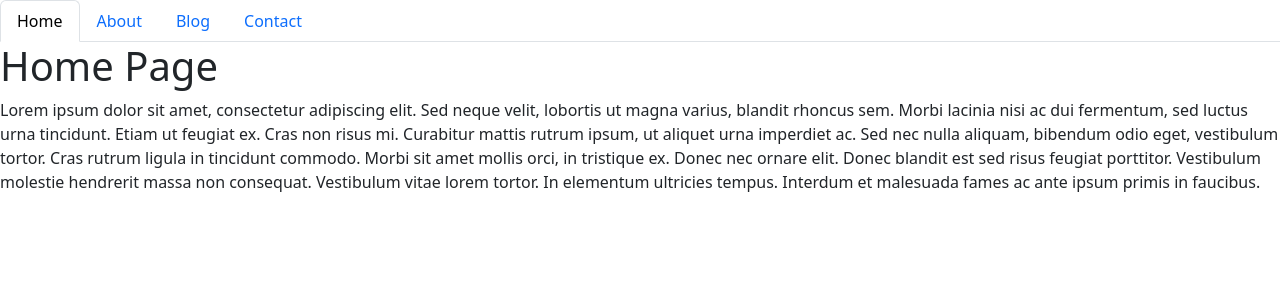
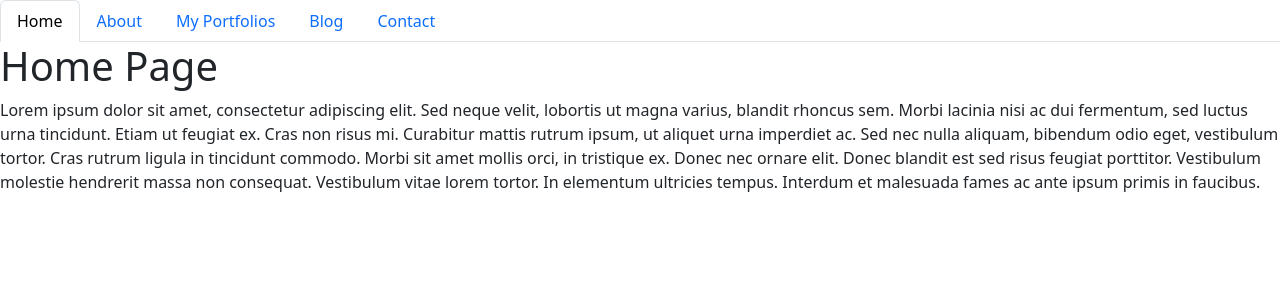
Before and after one commit to Jeshikha/react-portfolio, a React (Create React App) app in the folder react-portfolio/: page / in a window 1280 px wide. Shown: the top 300 px of the page. Built offline with nearby package versions, Linux system fonts and the light colour scheme.

Commit message:
corrected appropriate file and added my Portfolios nav tab

```diff
--- a/react-portfolio/src/components/NavTabs.js
+++ b/react-portfolio/src/components/NavTabs.js
@@ -23,6 +23,15 @@ function NavTabs(props) {
       </li>
       <li className="nav-item">
         <a
+          href="#myportfolio"
+          onClick={() => props.handlePageChange("MyPortfolio")}
+          className={props.currentPage === "MyPortfolio" ? "nav-link active" : "nav-link"}
+        >
+          My Portfolios
+        </a>
+      </li>
+      <li className="nav-item">
+        <a
           href="#blog"
           onClick={() => props.handlePageChange("Blog")}
           className={props.currentPage === "Blog" ? "nav-link active" : "nav-link"}
--- a/react-portfolio/src/components/PortfolioContainer.js
+++ b/react-portfolio/src/components/PortfolioContainer.js
@@ -4,6 +4,7 @@ import Home from "./pages/Home";
 import About from "./pages/About";
 import Blog from "./pages/Blog";
 import Contact from "./pages/Contact";
+import MyPortfolio from "./pages/myPortfolio";
 
 class Portfolio extends Component {
   state = {
@@ -19,6 +20,8 @@ class Portfolio extends Component {
       return <Home />;
     } else if (this.state.currentPage === "About") {
       return <About />;
+    } else if (this.state.currentPage === "MyPortfolio") {
+      return <MyPortfolio />;
     } else if (this.state.currentPage === "Blog") {
       return <Blog />;
     } else {
--- /dev/null
+++ b/react-portfolio/src/components/pages/myPortfolio.js
@@ -0,0 +1,20 @@
+import React from "react";
+
+const MyPortfolio = () => (
+
+    <div>
+        <h1>My Portfolio</h1>
+        <p>
+            Lorem ipsum dolor sit amet, consectetur adipiscing elit. Sed neque velit, lobortis ut magna
+            varius, blandit rhoncus sem. Morbi lacinia nisi ac dui fermentum, sed luctus urna tincidunt.
+            Etiam ut feugiat ex. Cras non risus mi. Curabitur mattis rutrum ipsum, ut aliquet urna
+            imperdiet ac. Sed nec nulla aliquam, bibendum odio eget, vestibulum tortor. Cras rutrum ligula
+            in tincidunt commodo. Morbi sit amet mollis orci, in tristique ex. Donec nec ornare elit.
+            Donec blandit est sed risus feugiat porttitor. Vestibulum molestie hendrerit massa non
+            consequat. Vestibulum vitae lorem tortor. In elementum ultricies tempus. Interdum et malesuada
+            fames ac ante ipsum primis in faucibus.
+        </p>
+    </div>
+);
+
+export default MyPortfolio;
```
Also changed, not shown: package.json (deleted, +0 -38 lines), 2 other files (tests, documents, lock files or other folders).
